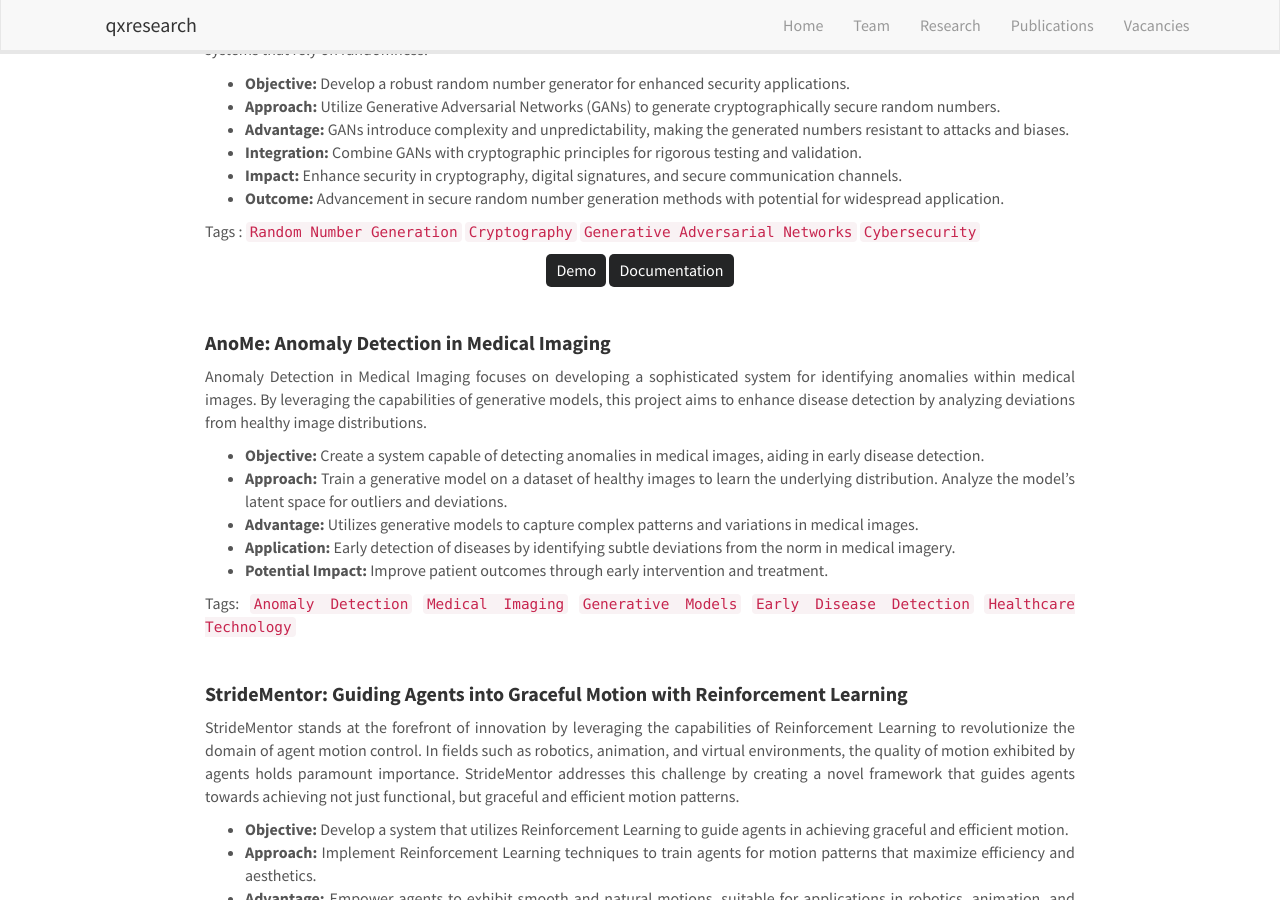
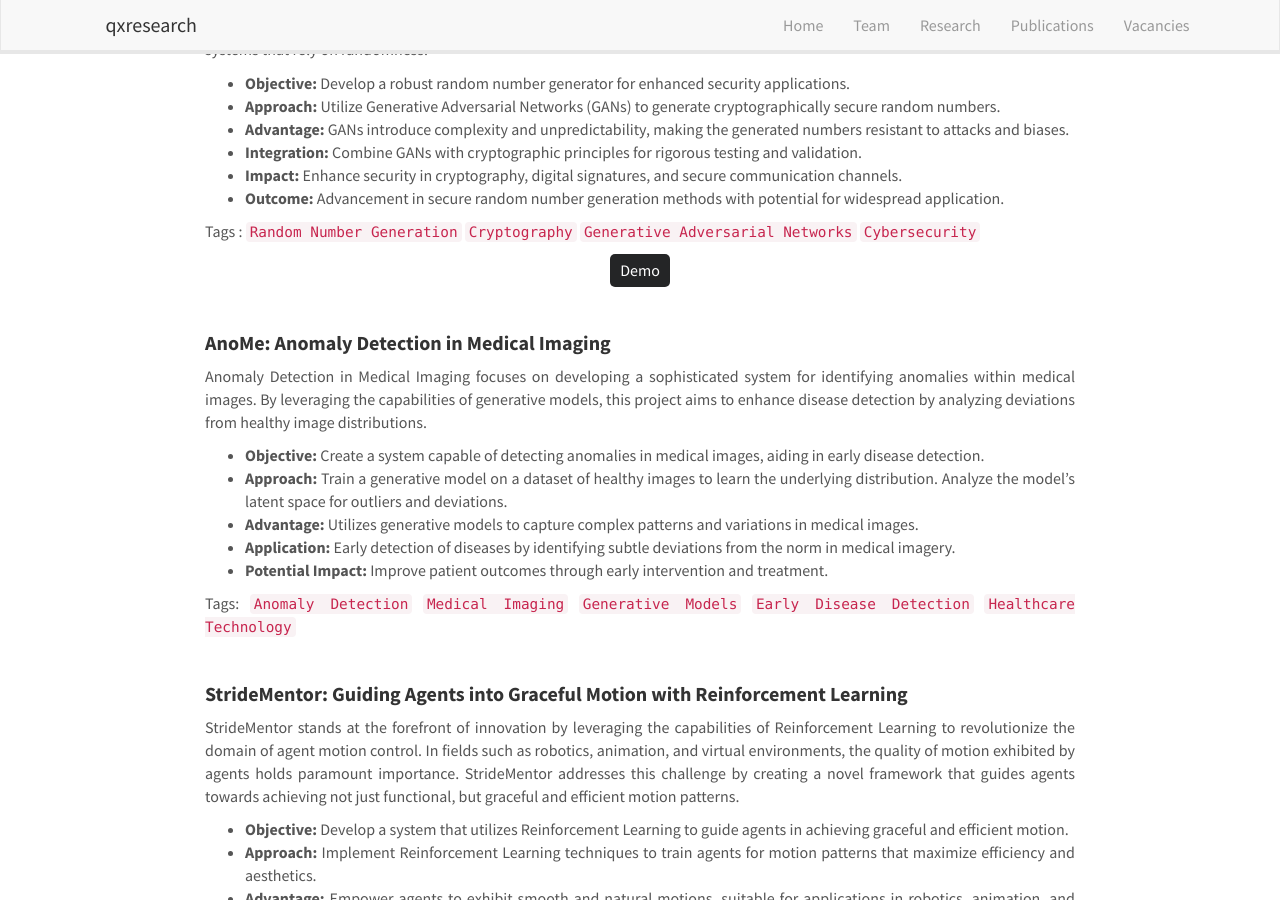
Before and after one commit to qxresearch/qxresearch.github.io, a Jekyll site: the page built from _pages/openings.md, in a window 1280 px wide and 900 px high, scrolled down 337 px. Built offline with Jekyll 4.4.1, drawn with Linux system fonts in a browser that asks for light colours; nearby versions of some CDN libraries.

Commit message:
Update openings.md

```diff
--- a/_pages/openings.md
+++ b/_pages/openings.md
@@ -32,7 +32,6 @@ Tags : `Random Number Generation` `Cryptography` `Generative Adversarial Network
 
 <div style="display: flex; justify-content: center; align-items: center;">
   <a href="#" style="display: inline-block; padding: 5px 10px; background-color: #242526; color: white; border-radius: 5px; text-decoration: none;">Demo</a>
-  <a href="#" style="display: inline-block; padding: 5px 10px; background-color: #242526; color: white; border-radius: 5px; text-decoration: none;">Documentation</a>
 </div>
 
 
```
